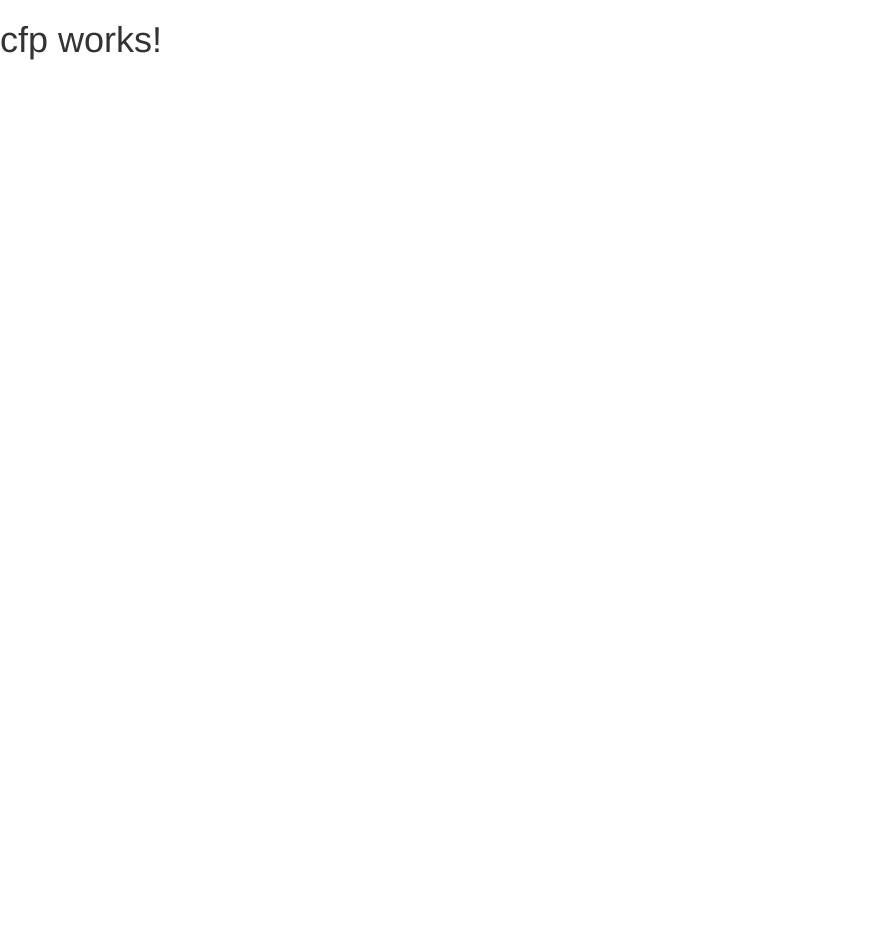
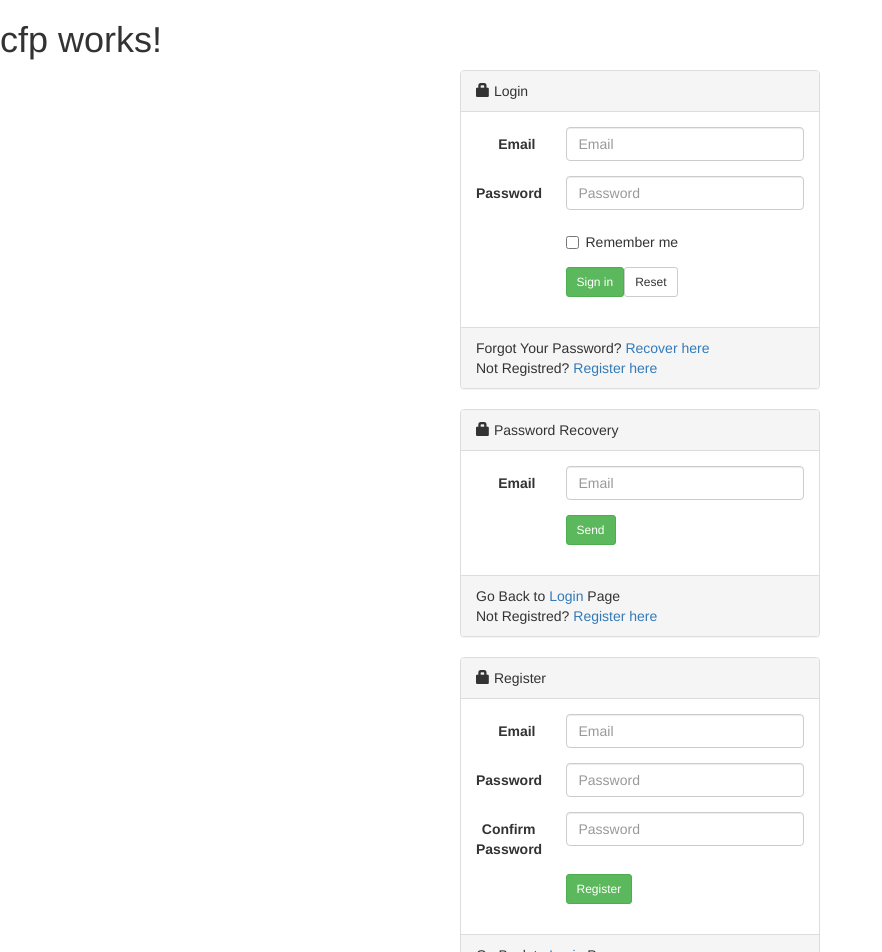
Before and after one commit to ng-swat/ng-cfp, an Angular app: page /register in a window 1280 px wide. Shown: the top 952 px of the page, without its empty margins (0-882 px from the left). Before the commit the page ends 800 px from the top, so only its background shows below. Built offline with nearby package versions, Linux system fonts and the light colour scheme.

Commit message:
Adding login's components: (Login, Register, PasswordRecovery)

```diff
--- a/src/app/app.component.ts
+++ b/src/app/app.component.ts
@@ -6,6 +6,10 @@ import { Component } from '@angular/core';
   <h1>
     {{title}}
   </h1>
+
+    <cfp-login></cfp-login>
+    <cfp-password-recovery></cfp-password-recovery>
+    <cfp-register></cfp-register>
   `,
   styles: []
 })
--- a/src/app/app.module.ts
+++ b/src/app/app.module.ts
@@ -4,6 +4,7 @@ import { FormsModule } from '@angular/forms';
 import { HttpModule } from '@angular/http';
 
 import { AppComponent } from './app.component';
+import {LoginModule} from './login/login.module';
 
 @NgModule({
   declarations: [
@@ -12,7 +13,8 @@ import { AppComponent } from './app.component';
   imports: [
     BrowserModule,
     FormsModule,
-    HttpModule
+    HttpModule,
+    LoginModule
   ],
   providers: [],
   bootstrap: [AppComponent]
--- /dev/null
+++ b/src/app/login/login/login.component.html
@@ -0,0 +1,54 @@
+<div class="container">
+  <div class="row">
+    <div class="col-md-4 col-md-offset-4">
+      <div class="panel panel-default">
+        <div class="panel-heading">
+          <span class="glyphicon glyphicon-lock"></span> Login</div>
+        <div class="panel-body">
+          <form class="form-horizontal" role="form">
+            <div class="form-group">
+              <label class="col-sm-3 control-label">
+                Email</label>
+              <div class="col-sm-9">
+                <input type="email" class="form-control" placeholder="Email" required>
+              </div>
+            </div>
+            <div class="form-group">
+              <label class="col-sm-3 control-label">
+                Password</label>
+              <div class="col-sm-9">
+                <input type="password" class="form-control" placeholder="Password" required>
+              </div>
+            </div>
+            <div class="form-group">
+              <div class="col-sm-offset-3 col-sm-9">
+                <div class="checkbox">
+                  <label>
+                    <input type="checkbox"/>
+                    Remember me
+                  </label>
+                </div>
+              </div>
+            </div>
+            <div class="form-group last">
+              <div class="col-sm-offset-3 col-sm-9">
+                <button type="submit" class="btn btn-success btn-sm">
+                  Sign in</button>
+                <button type="reset" class="btn btn-default btn-sm">
+                  Reset</button>
+              </div>
+            </div>
+          </form>
+        </div>
+        <div class="panel-footer">
+          <div>
+            Forgot Your Password? <a href="#">Recover here</a>
+          </div>
+          <div>
+            Not Registred? <a href="#">Register here</a>
+          </div>
+        </div>
+      </div>
+    </div>
+  </div>
+</div>
--- /dev/null
+++ b/src/app/login/login/login.component.ts
@@ -0,0 +1,15 @@
+import { Component, OnInit } from '@angular/core';
+
+@Component({
+  selector: 'cfp-login',
+  templateUrl: './login.component.html',
+  styleUrls: ['./login.component.css']
+})
+export class LoginComponent implements OnInit {
+
+  constructor() { }
+
+  ngOnInit() {
+  }
+
+}
--- /dev/null
+++ b/src/app/login/password-recovery/password-recovery.component.html
@@ -0,0 +1,35 @@
+<div class="container">
+  <div class="row">
+    <div class="col-md-4 col-md-offset-4">
+      <div class="panel panel-default">
+        <div class="panel-heading">
+          <span class="glyphicon glyphicon-lock"></span> Password Recovery</div>
+        <div class="panel-body">
+          <form class="form-horizontal" role="form">
+            <div class="form-group">
+              <label class="col-sm-3 control-label">
+                Email</label>
+              <div class="col-sm-9">
+                <input type="email" class="form-control" placeholder="Email" required>
+              </div>
+            </div>
+            <div class="form-group last">
+              <div class="col-sm-offset-3 col-sm-9">
+                <button type="submit" class="btn btn-success btn-sm">
+                  Send</button>
+              </div>
+            </div>
+          </form>
+        </div>
+        <div class="panel-footer">
+          <div>
+            Go Back to <a href="#">Login</a> Page
+          </div>
+          <div>
+          Not Registred? <a href="#">Register here</a>
+        </div>
+        </div>
+      </div>
+    </div>
+  </div>
+</div>
--- /dev/null
+++ b/src/app/login/password-recovery/password-recovery.component.ts
@@ -0,0 +1,15 @@
+import { Component, OnInit } from '@angular/core';
+
+@Component({
+  selector: 'cfp-password-recovery',
+  templateUrl: './password-recovery.component.html',
+  styleUrls: ['./password-recovery.component.css']
+})
+export class PasswordRecoveryComponent implements OnInit {
+
+  constructor() { }
+
+  ngOnInit() {
+  }
+
+}
--- /dev/null
+++ b/src/app/login/register/register.component.html
@@ -0,0 +1,46 @@
+<div class="container">
+  <div class="row">
+    <div class="col-md-4 col-md-offset-4">
+      <div class="panel panel-default">
+        <div class="panel-heading">
+          <span class="glyphicon glyphicon-lock"></span> Register</div>
+        <div class="panel-body">
+          <form class="form-horizontal" role="form">
+            <div class="form-group">
+              <label class="col-sm-3 control-label">
+                Email</label>
+              <div class="col-sm-9">
+                <input type="email" class="form-control" placeholder="Email" required>
+              </div>
+            </div>
+            <div class="form-group">
+              <label class="col-sm-3 control-label">
+                Password</label>
+              <div class="col-sm-9">
+                <input type="password" class="form-control" placeholder="Password" required>
+              </div>
+            </div>
+            <div class="form-group">
+              <label class="col-sm-3 control-label">
+                Confirm Password</label>
+              <div class="col-sm-9">
+                <input type="password" class="form-control" placeholder="Password" required>
+              </div>
+            </div>
+            <div class="form-group last">
+              <div class="col-sm-offset-3 col-sm-9">
+                <button type="submit" class="btn btn-success btn-sm">
+                  Register</button>
+              </div>
+            </div>
+          </form>
+        </div>
+        <div class="panel-footer">
+          <div>
+            Go Back to <a href="#">Login</a> Page
+          </div>
+        </div>
+      </div>
+    </div>
+  </div>
+</div>
--- /dev/null
+++ b/src/app/login/register/register.component.ts
@@ -0,0 +1,15 @@
+import { Component, OnInit } from '@angular/core';
+
+@Component({
+  selector: 'cfp-register',
+  templateUrl: './register.component.html',
+  styleUrls: ['./register.component.css']
+})
+export class RegisterComponent implements OnInit {
+
+  constructor() { }
+
+  ngOnInit() {
+  }
+
+}
```
Also changed, not shown: src/app/login/login.module.ts (added, +14 -0 lines), src/app/login/login/login.component.css (added), src/app/login/password-recovery/password-recovery.component.css (added), src/app/login/register/register.component.css (added).
